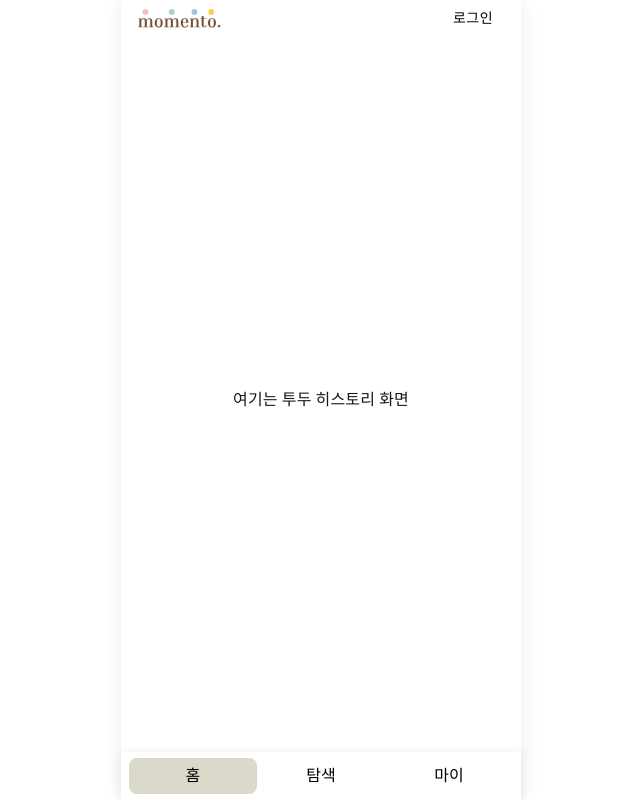
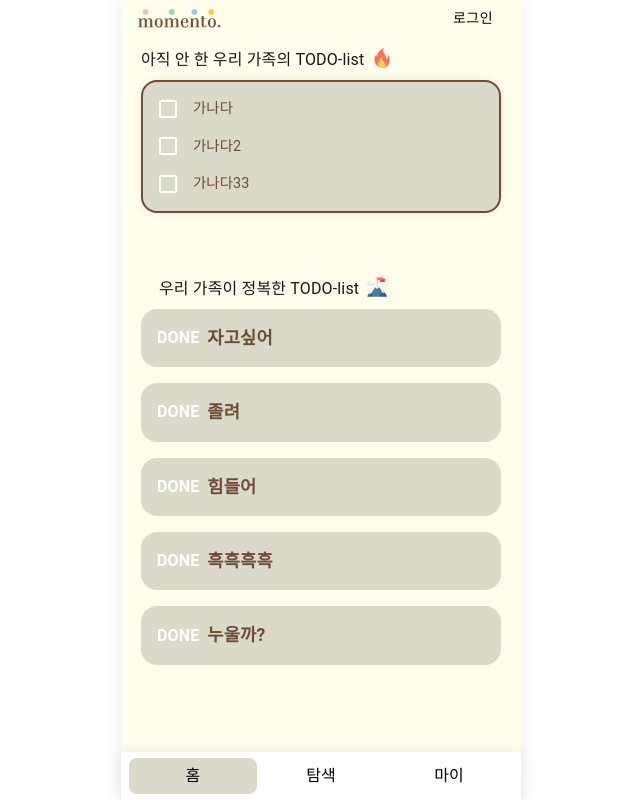
Before and after one commit to CHALLKATHON-Official/2025_CHALLKATHON_CAFFEINE-ADDICT_FE, a Next.js app: page /todohistory in a window 1280 px wide. Shown: the whole page, without its empty margins (319-959 px from the left). Built offline with nearby package versions, Linux system fonts and the light colour scheme.

Commit message:
feat: 투두리스트 내역 화면 UI 제작 완료

```diff
--- /dev/null
+++ b/app/mockData/todo_history.ts
@@ -0,0 +1,35 @@
+// export const notDoneList = [
+// 	{
+// 		month: 5,
+// 		todolist: [
+// 			'가나다',
+// 			'가나다2',
+// 			'가나다33'
+// 		]
+// 	},
+// 	{
+// 		month: 6,
+// 		todolist: [
+// 			'고구마',
+// 			'바나나',
+// 			'애플망고'
+// 		]
+// 	}
+// ];
+
+export const notDoneList = {
+	month: 5,
+	todolist: [
+		'가나다',
+		'가나다2',
+		'가나다33'
+	]
+};
+
+export const doneList = [
+	'자고싶어',
+	'졸려',
+	'힘들어',
+	'흑흑흑흑',
+	'누울까?'
+];
--- /dev/null
+++ b/app/todohistory/components/CheckDiv.tsx
@@ -0,0 +1,65 @@
+'use client';
+import { Box, Typography, Button, Checkbox } from '@mui/material';
+import { useRouter } from 'next/navigation';
+
+interface TodoType {
+	month: number,
+	todolist: string[];
+}
+
+interface TodoProps {
+	todoData: TodoType;
+}
+
+export default function CheckDiv({ todoData }: TodoProps) {
+	const router = useRouter();
+
+	return (
+		<Box
+			sx={{
+				width: '100%',
+				display: 'flex',
+				flexDirection: 'column',
+				alignItems: 'flex-start',
+				justifyContent: 'center',
+				backgroundColor: '#DBD9CA',
+				gap: '1rem',
+				padding: '1rem',
+				borderRadius: '1rem',
+				border: '2px solid #6E4C36',
+				boxShadow: '0 0 10px rgba(0, 0, 0, 0.08)',
+			}}
+		>
+			{todoData.todolist.map((todo, index) => (
+				<Box
+					key={index}
+					sx={{
+						display: 'flex',
+						flexDirection: 'row',
+						gap: '1rem',
+						justifyContent: 'flex-start',
+						alignItems: 'center',
+					}}
+				>
+					<Checkbox
+						onClick={(e) => {
+							e.preventDefault();
+							router.push('/certificate');
+						}}
+						sx={{
+							width: '1rem',
+							height: '1rem',
+							color: 'white',
+							'&.Mui-checked': {
+								color: 'white',
+							},
+						}}
+					/>
+					<Typography sx={{ color: '#6E4C36', fontSize: '0.9rem' }}>
+						{todo}
+					</Typography>
+				</Box>
+			))}
+		</Box>
+	);
+}
--- /dev/null
+++ b/app/todohistory/components/DoneList.tsx
@@ -0,0 +1,94 @@
+'use client';
+import { useState } from 'react';
+import { Box, Button, Typography } from '@mui/material';
+
+interface TodoProps {
+	todoData: string[];
+}
+
+interface DoneItemData {
+	img: string;
+	memo: string;
+}
+
+export default function DoneList({ todoData }: TodoProps) {
+	const [openStates, setOpenStates] = useState<boolean[]>(Array(todoData.length).fill(false));
+
+	const doneMockData: DoneItemData[] = todoData.map((_, i) => ({
+		img: '/img/my_banner_family.svg',
+		memo: `제발 자고싶어 ${i + 1}`, // 각 항목마다 다르게 mock 만듦
+	}));
+
+	const handleToggle = (index: number) => {
+		const newOpenStates = [...openStates];
+		newOpenStates[index] = !newOpenStates[index];
+		setOpenStates(newOpenStates);
+	};
+
+	return (
+		<Box sx={{
+			width: '100%',
+			display: 'flex',
+			flexDirection: 'column',
+			alignItems: 'center',
+			justifyContent: 'center',
+			backgroundColor: 'transparent',
+			gap: '1rem'
+		}}>
+			{todoData.map((item, index) => (
+				<Box key={index} sx={{ width: '100%' }}>
+					<Button
+						onClick={() => handleToggle(index)}
+						sx={{
+							width: '100%',
+							display: 'flex',
+							alignItems: 'center',
+							justifyContent: 'flex-start',
+							flexDirection: 'row',
+							gap: '0.5rem',
+							backgroundColor: '#DBD9CA',
+							color: 'white',
+							borderRadius: '1rem',
+							padding: '1rem',
+						}}
+					>
+						<Typography sx={{ color: 'white', fontSize: '1rem', fontWeight: 'bold' }}>DONE</Typography>
+						<Typography sx={{ color: '#6E4C36', fontSize: '1.1rem', fontWeight: 'bold' }}>
+							{item}
+						</Typography>
+					</Button>
+
+					{openStates[index] && (
+						<Box sx={{ width: '100%', display: 'flex', flexDirection: 'column', mt: 1 }}>
+							<Box
+								sx={{
+									width: '100%',
+									height: '5rem',
+									backgroundImage: `url(${doneMockData[index].img})`,
+									backgroundSize: 'cover',
+									backgroundRepeat: 'no-repeat',
+									backgroundPosition: 'center',
+								}}
+							/>
+							<Box
+								sx={{
+									width: '100%',
+									height: '5rem',
+									display: 'flex',
+									alignItems: 'center',
+									justifyContent: 'center',
+									backgroundColor: '#F8F8F8',
+									borderRadius: '0 0 1rem 1rem',
+									color: '#6E4C36',
+									fontWeight: 'bold'
+								}}
+							>
+								{doneMockData[index].memo}
+							</Box>
+						</Box>
+					)}
+				</Box>
+			))}
+		</Box>
+	);
+}
--- /dev/null
+++ b/app/todohistory/components/NotDoneList.tsx
@@ -0,0 +1,39 @@
+'use client';
+import { Box, Typography } from '@mui/material';
+import CheckDiv from './CheckDiv';
+/*
+{
+		month: 5,
+		list: [
+			['배고프다', true],
+			['졸려', false], // false면 TODO를 수행했다는 뜻
+			['출근하기 싫어', true],
+		]
+	},
+*/
+
+// TodoType 자체를 []로 수정하고 boolean (수행여부) 받도록 수정해야함 !!
+interface TodoType {
+	month: number,
+	todolist: string[];
+}
+
+interface TodoProps {
+	todoData: TodoType;
+}
+
+export default function NotDoneList({ todoData }: TodoProps) {
+
+	return (
+		<Box sx={{
+			width: '100%',
+			display: 'flex',
+			flexDirection: 'column',
+			alignItems: 'center',
+			justifyContent: 'center',
+			backgroundColor: 'transparent'
+		}}>
+			<CheckDiv todoData={todoData} />
+		</Box>
+	);
+}
--- a/app/todohistory/page.tsx
+++ b/app/todohistory/page.tsx
@@ -1,17 +1,57 @@
 'use client';
 import { Box, Typography } from '@mui/material';
+import NotDoneList from './components/NotDoneList';
+import DoneList from './components/DoneList';
+import { notDoneList, doneList } from '../mockData/todo_history'; // mockData
+// page가 NtDoneList에게 props -> NotDoneList가 CheckDiv에게 props (todoData)
 
 export default function TodoHistory() {
 
 	return (
 		<Box sx={{
-			width: '90%',
+			width: '100%',
+			minHeight: '100vh',
 			display: 'flex',
 			flexDirection: 'column',
 			alignItems: 'center',
-			justifyContent: 'center',
+			justifyContent: 'flex-start',
+			backgroundColor: '#FFFDEB',
+			gap: '4rem',
+			padding: '3rem 0 4rem 0'
 		}}>
-			<Typography>여기는 투두 히스토리 화면</Typography>
+			<Box sx={{ width: '90%', display: 'flex', flexDirection: 'column', gap: '0.5rem', justifyContent: 'center', alignItems: 'center' }}>
+				<Box sx={{ width: '100%', display: 'flex', flexDirection: 'row', gap: '0.5rem', justifyContent: 'flex-start' }}>
+					<Typography>아직 안 한 우리 가족의 TODO-list</Typography>
+					<Box
+						sx={{
+							width: '20px',
+							height: '20px',
+							backgroundImage: `url(/img/small_icon_fire.svg)`,
+							backgroundSize: 'cover',
+							backgroundRepeat: 'no-repeat',
+							backgroundPosition: 'center',
+						}}
+					/>
+				</Box>
+				<NotDoneList todoData={notDoneList} />
+			</Box>
+
+			<Box sx={{ width: '90%', display: 'flex', flexDirection: 'column', gap: '0.5rem', justifyContent: 'center', alignItems: 'center' }}>
+				<Box sx={{ width: '90%', display: 'flex', flexDirection: 'row', gap: '0.5rem', justifyContent: 'flex-start' }}>
+					<Typography>우리 가족이 정복한 TODO-list</Typography>
+					<Box
+						sx={{
+							width: '20px',
+							height: '20px',
+							backgroundImage: `url(/img/small_icon_mountain.svg)`,
+							backgroundSize: 'cover',
+							backgroundRepeat: 'no-repeat',
+							backgroundPosition: 'center',
+						}}
+					/>
+				</Box>
+				<DoneList todoData={doneList} />
+			</Box>
 		</Box>
 	);
 }
```
Also changed, not shown: public/img/small_icon_mountain.svg (added).
